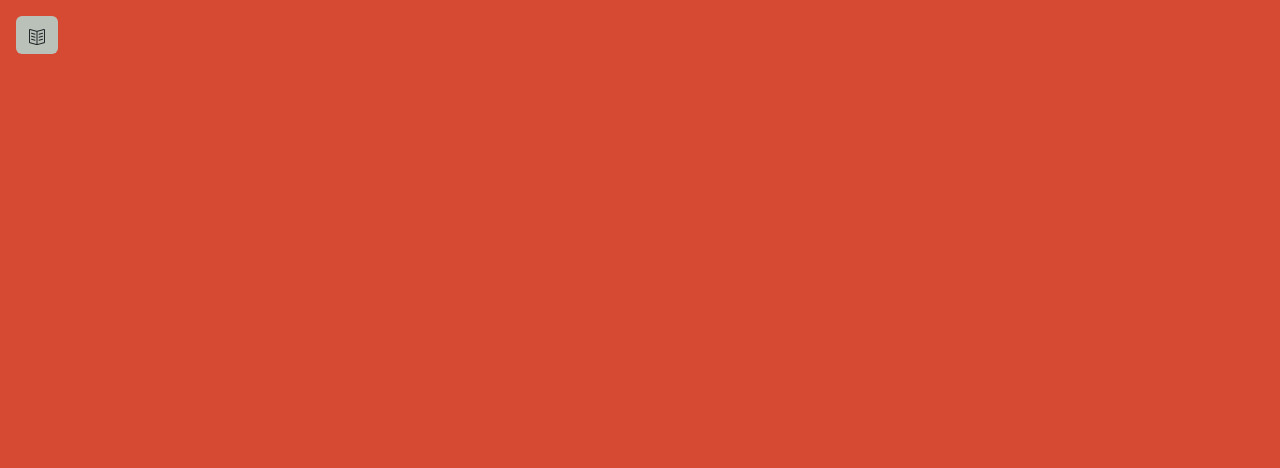
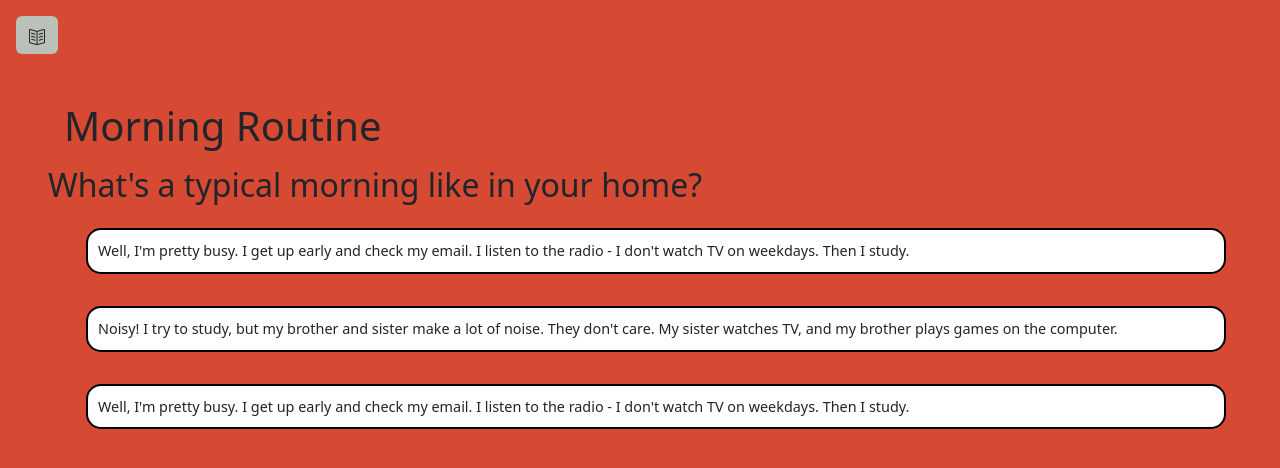
Before and after one commit to higashi04/esl_quizzes_frontend, a React (Create React App) app: page /4A in a window 1280 px wide. Before the commit this address had no page. Shown: the top 468 px of the page. Built offline with nearby package versions, Linux system fonts and the light colour scheme.

Commit message:
began lessons

```diff
--- a/src/App.js
+++ b/src/App.js
@@ -1,9 +1,11 @@
 import './App.css';
-import {Route, Routes, BrowserRouter} from 'react-router-dom';
+import {Route, Routes, BrowserRouter, Outlet} from 'react-router-dom';
 //pages
 import Login from './pages/Login/Login';
 import SignUp from './pages/SignUp/SignUp';
 import User from './pages/User/User';
+//lessons
+import Lesson4A from './pages/Lessons/Lesson4A/Lesson4A';
 //components
 import OffCanvas from './components/OffCanvas/OffCanvas';
 
@@ -17,9 +19,11 @@ function App() {
             <Route path='/' element={<Login/>} />
             <Route path='/signup' element={<SignUp/>} />
             <Route path='/user' element={<User/>} />
+            <Route path='/4A' element={<Lesson4A/>} />
           </Routes>
         </div>
       </BrowserRouter>
+      <Outlet/>
     </>
   );
 }
--- /dev/null
+++ b/src/components/MorningAtHome/MorningAtHome.jsx
@@ -0,0 +1,23 @@
+import React from 'react';
+
+import TextBox from '../TextBox/TextBox';
+
+const MorningAtHome = () => {
+    const textArray = [
+        {id: 1, text: "Well, I'm pretty busy. I get up early and check my email. I listen to the radio - I don't watch TV on weekdays. Then I study."},
+        {id: 2, text: "Noisy! I try to study, but my brother and sister make a lot of noise. They don't care. My sister watches TV, and my brother plays games on the computer."},
+        {id: 3, text: "Well, I'm pretty busy. I get up early and check my email. I listen to the radio - I don't watch TV on weekdays. Then I study."},
+    ]
+  return (
+    <div>
+      <h2>What's a typical morning like in your home?</h2>
+      <div className="container">
+        <div className="row">
+        {textArray.map(item => <TextBox key={item.id} text={item.text} />)}
+        </div>
+      </div>
+    </div>
+  )
+}
+
+export default MorningAtHome
--- a/src/components/OffCanvas/OffCanvas.jsx
+++ b/src/components/OffCanvas/OffCanvas.jsx
@@ -1,8 +1,9 @@
 import React, {useState, useEffect} from 'react';
+import { Link } from 'react-router-dom';
 import { Offcanvas } from 'react-bootstrap';
 import {SlBookOpen} from "react-icons/sl";
 import { useSelector } from 'react-redux';
-import { FaSignOutAlt } from 'react-icons/fa'
+import { FaSignOutAlt } from 'react-icons/fa';
 import "./OffCanvas.css"
 
 const OffCanvas = () => {
@@ -26,7 +27,10 @@ const OffCanvas = () => {
         <Offcanvas.Body>
             <div className="container">
             <div className="row">
-            {userData && userData.profileType === "Teacher" ? "Teacher" : "Student"}
+            {userData && userData.profileType}
+            </div>
+            <div className="row my-5">
+                <Link className='btn btn-outline-primary my-2' to={"/4A"}> In the Morning </Link>
             </div>
             <div className="row">
             {userData && <button className='btn btn-outline-dark'>Cerrar Sesión <FaSignOutAlt/> </button>}
--- /dev/null
+++ b/src/components/TextBox/TextBox.css
@@ -0,0 +1,16 @@
+.textBox{
+    background-color: #fff;
+    border-radius: 15px;
+    border: 2px solid black;
+    padding: 10px;
+    font-size: 0.9rem;
+    /* font-weight: bold;
+    margin: 30px 0; */
+}
+@media (max-width: 1026px ) {
+    .textBox{
+        display: flex;
+        flex-direction: column;
+
+    }
+}
--- /dev/null
+++ b/src/components/TextBox/TextBox.jsx
@@ -0,0 +1,13 @@
+import React from 'react'
+import './TextBox.css';
+const TextBox = (props) => {
+  return (
+    <div className='textBox m-3'>
+      <div>
+      {props.text}
+      </div>
+    </div>
+  )
+}
+
+export default TextBox
--- /dev/null
+++ b/src/pages/Lessons/Lesson4A/Lesson4A.jsx
@@ -0,0 +1,16 @@
+import React from 'react'
+
+//components
+import MorningAtHome from '../../../components/MorningAtHome/MorningAtHome'
+const Lesson4A = () => {
+  return (
+    <div className='m-5'>
+      <h1 className='mx-3'>Morning Routine</h1>
+      <div className="row my-3">
+        <MorningAtHome/>
+      </div>
+    </div>
+  )
+}
+
+export default Lesson4A
```
Also changed, not shown: src/components/component.jsx (deleted).
